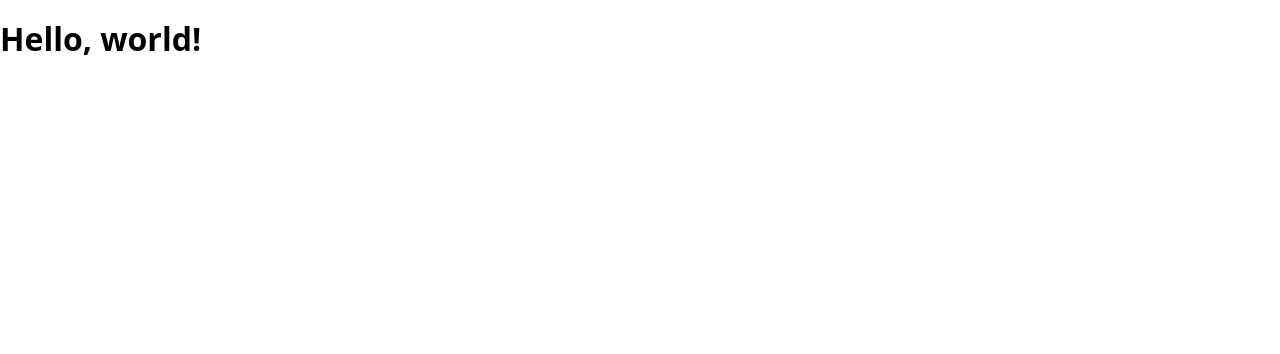
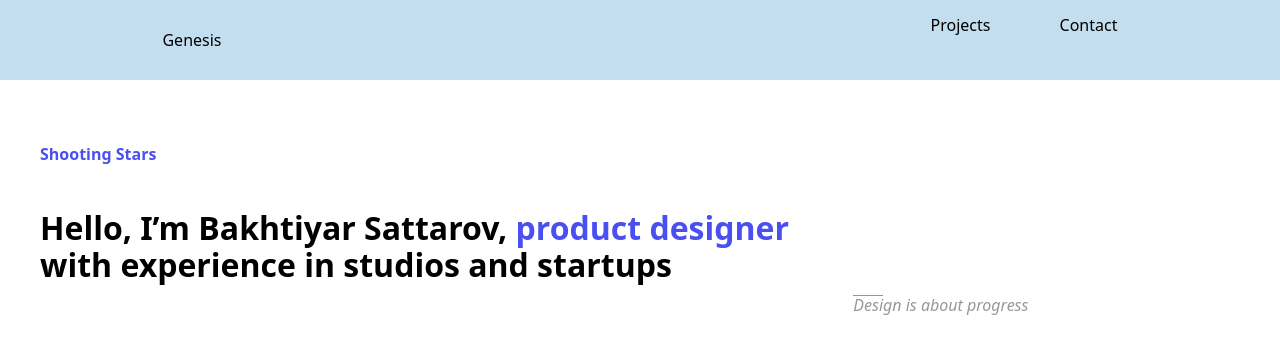
Before and after one commit to Esmatt123/sass-assignment, a plain HTML site: page index.html in a window 1280 px wide. Drawn offline with nearby package versions, Linux system fonts and the light colour scheme.

Commit message:
finished nav and section 1

```diff
--- /dev/null
+++ b/css/index.scss
@@ -0,0 +1,109 @@
+* {
+    box-sizing: border-box;
+}
+
+@mixin display($n) {
+    display: $n;
+}
+
+$genesis-blue: #4A4FF2;
+
+body,
+html {
+    width: 100%;
+    height: 100%;
+}
+
+header {
+    height: 10%;
+
+
+    .nav {
+        background-color: #c3deef;
+        @include display(grid);
+        grid-template-columns: repeat(10, 1fr);
+        grid-template-rows: repeat(1, 1fr);
+        height: 100%;
+
+        &__box-1 {
+            grid-column: 1 / 4;
+            @include display(flex);
+            justify-content: center;
+            align-items: center;
+
+        }
+
+        &__box-2 {
+            grid-column: 8 / 10;
+
+            ul {
+                @include display(flex);
+                flex-direction: row;
+                list-style-type: none;
+                justify-content: space-around;
+                width: 100%;
+                padding: 0;
+            }
+        }
+    }
+}
+
+.section-1 {
+    height: 250px;
+    width: 100%;
+    @include display(grid);
+    grid-template: repeat(1, 1fr) / repeat(3, 1fr);
+
+
+    &__box-1 {
+        grid-column: 1 / 3;
+        @include display(inherit);
+        grid-template: repeat(3, 1fr) / repeat(1, 1fr);
+
+        &__grid-box-1{
+            @include display(flex);
+            align-items: flex-end;
+            padding-left: 40px;
+            p{
+                margin: 0;
+                color: $genesis-blue;
+            }
+        }
+
+        &__grid-box-2{
+            grid-row: 2 / 4;
+
+            @include display(flex);
+            justify-content: center;
+            align-items: center;
+            padding-left: 40px;
+
+            h1{
+                font-size: 2em;
+                margin: 0;
+            }
+            span{
+                color: $genesis-blue;
+            }
+        }
+    }
+
+    &__box-2 {
+        @include display(flex);
+        align-items: flex-end;
+
+        .mini-container{
+            .line{
+                width: 30px;
+                height: 1px;
+                background-color: #979797;
+            }
+            p{
+                color: #979797;
+                font-style: italic;
+                margin-top: 0;
+            }
+        }
+    }
+
+}
--- a/index.html
+++ b/index.html
@@ -1,14 +1,55 @@
 <!DOCTYPE html>
 <html lang="en">
+
 <head>
-  <meta charset="UTF-8" />
-  <title>Hello, world!</title>
-  <meta name="viewport" content="width=device-width,initial-scale=1" />
-  <meta name="description" content="" />
-  <link href="https://cdn.jsdelivr.net/npm/modern-normalize@v2.0.0/modern-normalize.min.css" rel="stylesheet">
-  <link rel="stylesheet" type="text/css" href="css/styles.css" />
+    <meta charset="UTF-8" />
+    <title>Hello, world!</title>
+    <meta name="viewport" content="width=device-width,initial-scale=1" />
+    <meta name="description" content="" />
+    <link href="https://cdn.jsdelivr.net/npm/modern-normalize@v2.0.0/modern-normalize.min.css" rel="stylesheet">
+    <link rel="stylesheet" type="text/css" href="css/index.css" />
 </head>
+
 <body>
-  <h1>Hello, world!</h1>
+    <header>
+        <nav class="nav">
+            <div class="nav__box-1">
+                <p>Genesis</p>
+            </div>
+            <div class="nav__box-2">
+                <ul>
+                    <li>
+                        Projects
+                    </li>
+                    <li>
+                        Contact
+                    </li>
+                </ul>
+            </div>
+        </nav>
+    </header>
+    <main>
+        <section class="section-1">
+            <div class="section-1__box-1">
+                <div class="section-1__box-1__grid-box-1">
+                    <p><strong>Shooting Stars</strong></p>
+                </div>
+                <div class="section-1__box-1__grid-box-2">
+                    <h1>
+                        Hello, I’m Bakhtiyar Sattarov,
+                        <span>product designer</span> with experience
+                        in studios and startups
+                    </h1>
+                </div>
+            </div>
+            <div class="section-1__box-2">
+                <div class="mini-container">
+                <div class="line"></div>
+                <p>Design is about progress</p>
+                </div>
+            </div>
+        </section>
+    </main>
 </body>
+
 </html>
```
Also changed, not shown: css/index.css (added), 1 other file.
